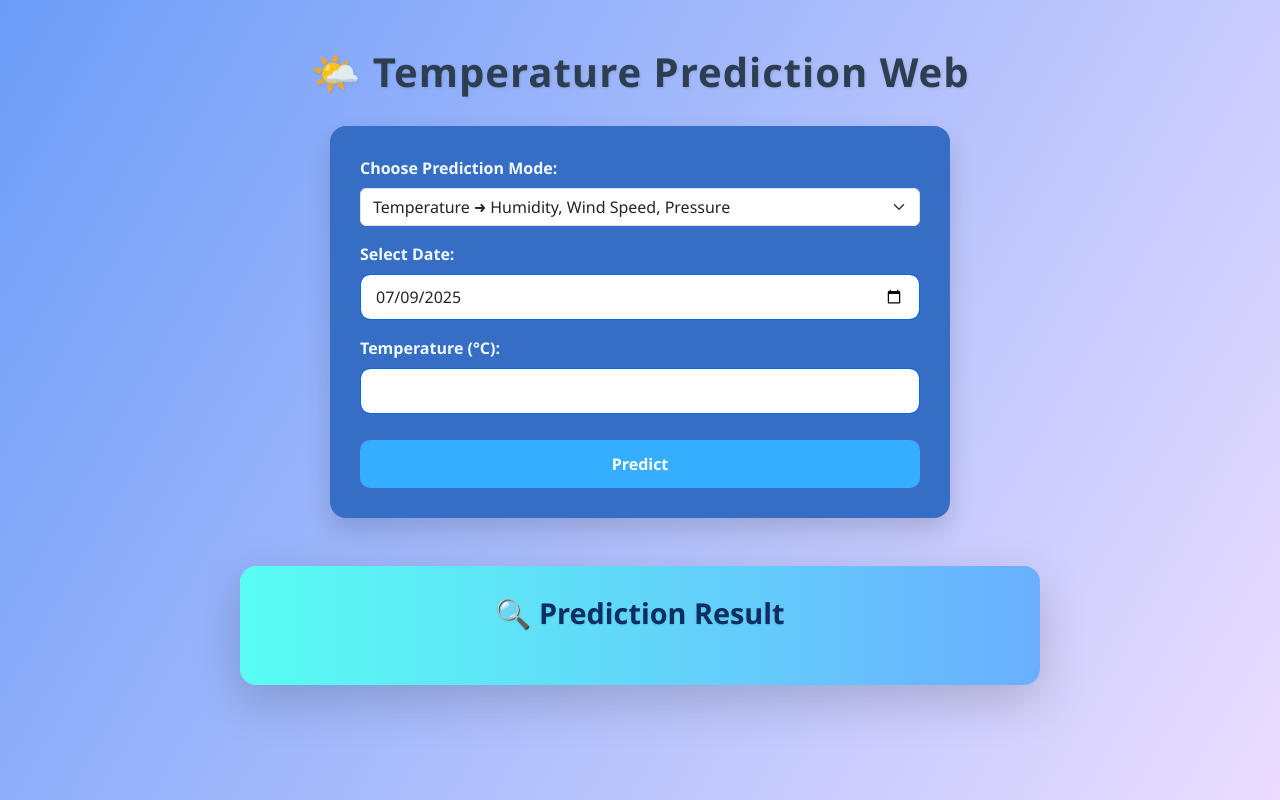
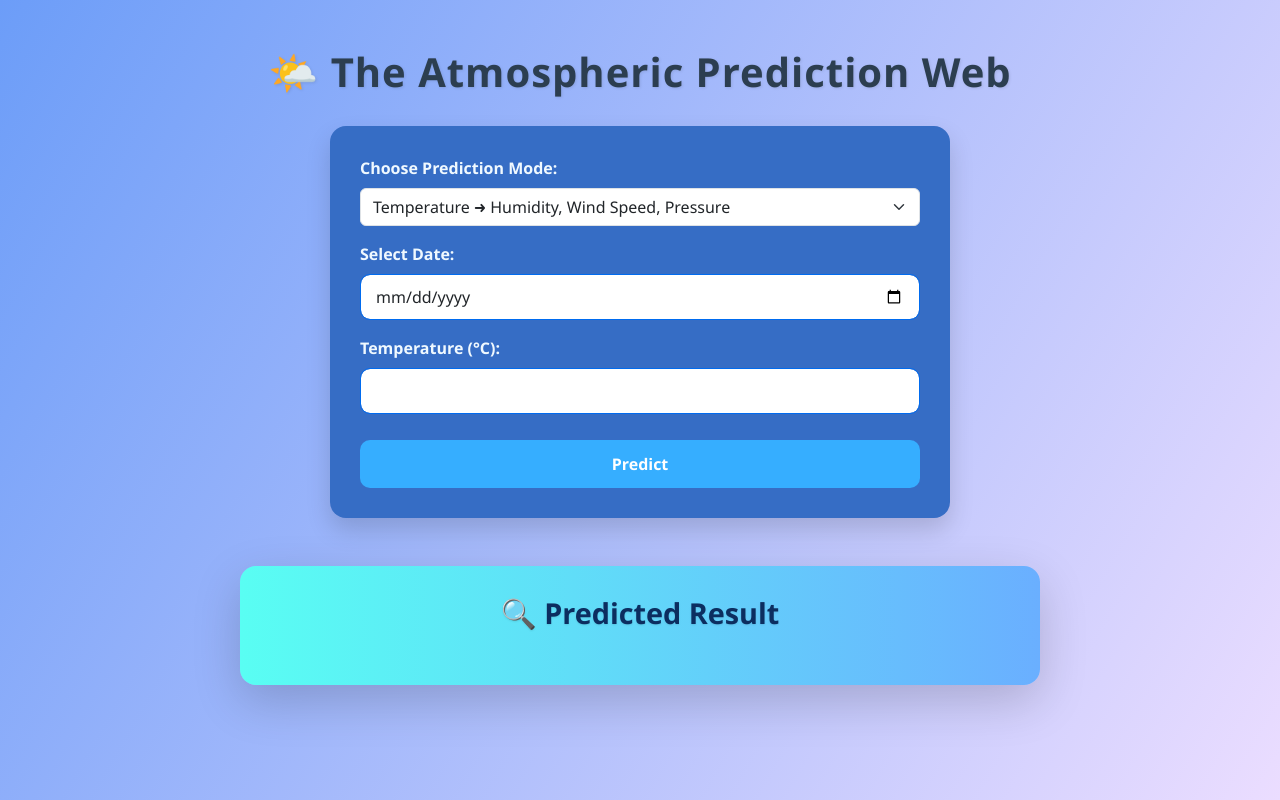
Before and after one commit to RaksmeidaravidSOKHONN/temp_PREDICTION, a Flask app: page / in a window 1280 px wide. Run offline with Flask 3, Linux system fonts and the light colour scheme; parts of the project's set-up code (start-up, migrations or seed data) failed here and were passed over.

Commit message:
new update

```diff
--- a/templates/index.html
+++ b/templates/index.html
@@ -8,7 +8,7 @@
 </head>
 <body>
   <div class="container mt-5">
-    <h1 class="text-center mb-4">🌤️ Temperature Prediction Web</h1>
+    <h1 class="text-center mb-4">🌤️ The Atmospheric Prediction Web</h1>
 
     <form method="POST">
       <div class="mb-3">
@@ -57,11 +57,10 @@
 
     {% if result.temperature is not none %}
     <div class="result-card shadow-lg mt-5 rounded-4">
-      <h4 class="text-center mb-4">🔍 <strong>Prediction Result</strong></h4>
+      <h4 class="text-center mb-4">🔍 <strong>Predicted Result</strong></h4>
       <div class="row text-center">
 
           {% if result.mode == 'forward' %}
-
             <div class="col-md-6 offset-md-3 mb-4">
               <span class="fw-bold text-secondary">🌡️ Temperature:</span>
               <p class="fs-5">{{ result.temperature }} °C</p>
@@ -112,7 +111,7 @@
   }
 
   function updateDateFeatures() {
-    const dateStr = document.getElementById('date').value=today;
+    const dateStr = document.getElementById('date').value;
     if (!dateStr) return;
 
     const date = new Date(dateStr);
@@ -128,15 +127,8 @@
     document.getElementById('season').value = season;
   }
 
-  function prefillToday() {
-    const today = new Date().toISOString().split('T')[0]; // Format: YYYY-MM-DD
-    document.getElementById('date').value = today;
-    updateDateFeatures(); // Fill derived fields right away
-  }
-
   // Initialize on page load
   window.onload = function () {
-    prefillToday();
     toggleInputs();
   };
 </script>
--- a/test_model.py
+++ b/test_model.py
@@ -38,7 +38,7 @@ pred_pressure = model_A3.predict(X_test_A)
 # Stack predictions
 preds_A = np.column_stack([pred_humidity, pred_wind, pred_pressure])
 
-# Evaluate
+# Model A Evaluation
 mse_A = mean_squared_error(y_test_A, preds_A)
 rmse_A = np.sqrt(mse_A)
 mae_A = mean_absolute_error(y_test_A, preds_A)
@@ -58,7 +58,7 @@ y_test_B = test_data['temperature']
 model_B = joblib.load("model_hwp_to_temp.pkl")
 preds_B = model_B.predict(X_test_B)
 
-# Evaluate
+# Model B Evaluation
 mse_B = mean_squared_error(y_test_B, preds_B)
 rmse_B = np.sqrt(mse_B)
 mae_B = mean_absolute_error(y_test_B, preds_B)
--- a/train_model.py
+++ b/train_model.py
@@ -14,7 +14,7 @@ df = df[df['pressure'].between(900, 1100)]
 df['date'] = pd.to_datetime(df['date'])
 df['month'] = df['date'].dt.month
 df['day_of_year'] = df['date'].dt.dayofyear
-df['season'] = df['month'] % 12 // 3 + 1  # 1=Winter, 2=Spring, 3=Summer, 4=Fall
+df['season'] = df['month'] % 12 // 3 + 1
 df.drop(columns=['date'], inplace=True)
 
 # ------------------ Split Dataset ------------------ #
```
